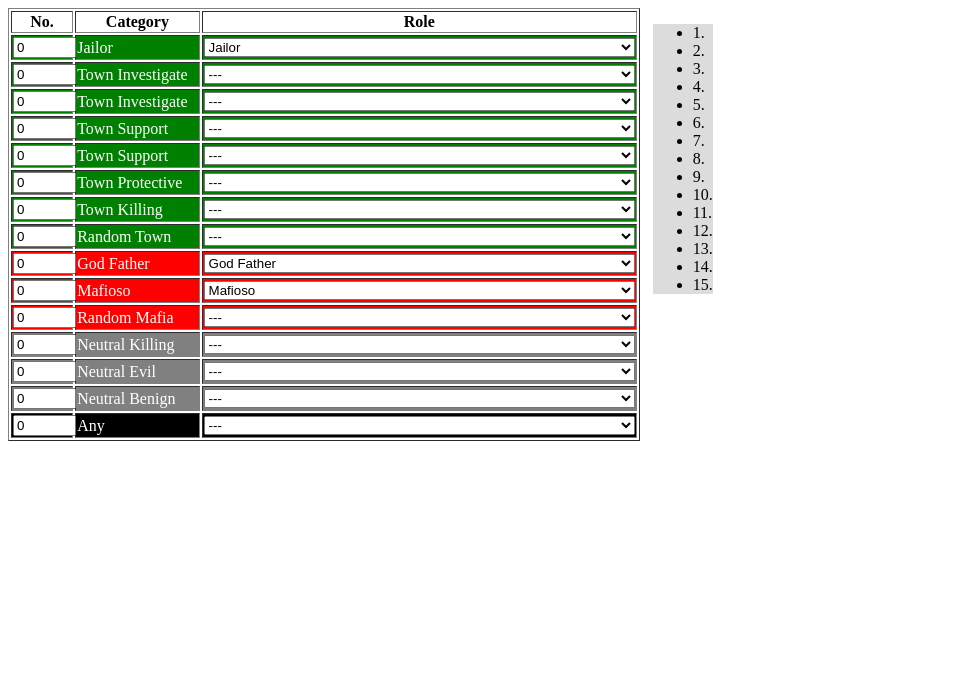
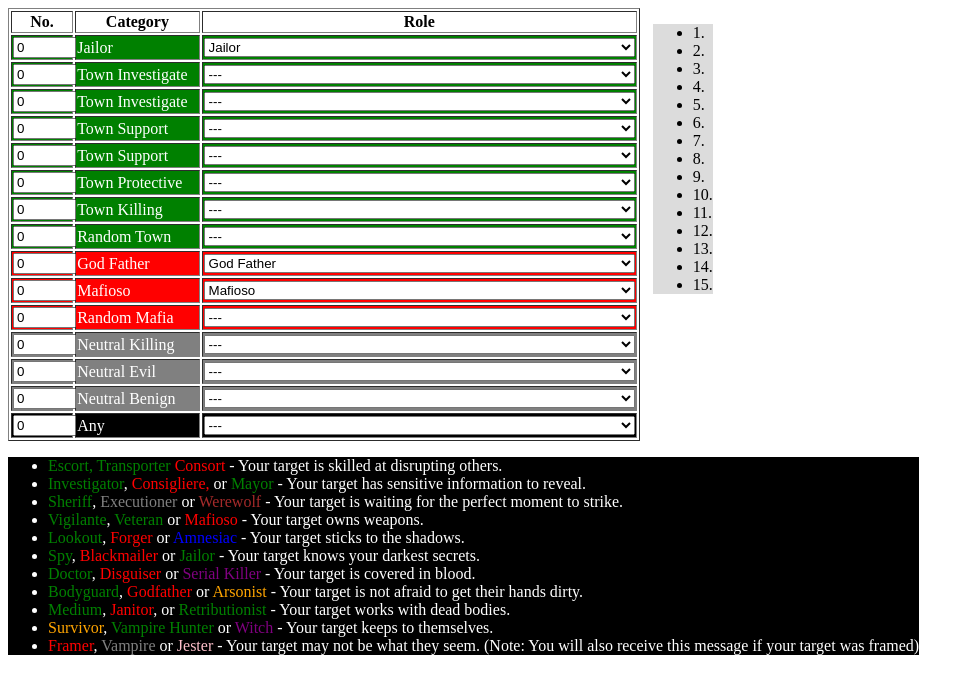
Before and after one commit to agus24/ToS_helper, a plain HTML site: page index.html in a window 1280 px wide. Shown: the whole page, without its empty margins (0-974 px from the left). Drawn offline with Linux system fonts and the light colour scheme.

Commit message:
add new description

```diff
--- a/ToS.js
+++ b/ToS.js
@@ -1,6 +1,6 @@
 var ranked = "";
 $(window).on('load', function() {
-    ranked = new Ranked("#mainTable >tbody");
+    ranked = new Ranked("#mainTable >tbody",function () { console.log('b'); });
     ranked.setTable();
 
 });
@@ -15,8 +15,9 @@ function roleChange(key,value) {
     ranked.setTable();
 }
 
-function Ranked(element) {
+function Ranked(element,afterGenerated) {
     this.element = element;
+    this.afterGenerated = afterGenerated;
     this.category = [
         {
             "name" : "Jailor",
@@ -233,8 +234,9 @@ function Ranked(element) {
         return select;
     };
 
-    this.setTable = function() {
+    this.setTable = function(afterGenerated = function () { return 'a'; }) {
         var html = '';
+        this.afterGenerated();
         for( var i = 0; i < this.category.length ; i++ ){
             html += "<tr style='color:white;background-color:"+this.category[i].color+"'>";
             html += '<td><input type="number" onchange="numberChange('+i+',this.value)" value="'+this.category[i].number+'" class="number"></td>';
@@ -268,7 +270,6 @@ function Ranked(element) {
         }
     }
 }
-
 
 function findJSON(json,checkfield,checkval)
 {
--- a/index.html
+++ b/index.html
@@ -39,6 +39,48 @@
     <li class="15">15. </li>
 </ul>
 
+<ul style="float:left;background-color:black;color:white">
+    <li>
+        <span style="color:green">
+            Escort,
+        </span>
+        <span style="color:green">
+            Transporter
+        </span>
+        <span style="color:red">
+            Consort
+        </span>
+         - Your target is skilled at disrupting others.</li>
+    <li>
+
+        <span style="color:green">
+        Investigator</span>,
+        <span style="color:red">
+            Consigliere,
+        </span>or
+        <span style="color:green">
+        Mayor</span>
+        - Your target has sensitive information to reveal.</li>
+    <li>
+        <span style="color:green">Sheriff</span>, <span style="color:gray">Executioner</span> or <span style="color:brown">Werewolf</span> - Your target is waiting for the perfect moment to strike.</li>
+    <li>
+        <span style="color:green">Vigilante</span>, <span style="color:green">Veteran</span> or <span style="color:red">Mafioso</span> - Your target owns weapons.</li>
+    <li>
+        <span style="color:green">Lookout</span>, <span style="color:red">Forger</span> or <span style="color:blue">Amnesiac</span> - Your target sticks to the shadows.</li>
+    <li>
+        <span style="color:green">Spy</span>, <span style="color:red">Blackmailer</span> or <span style="color:green">Jailor</span> - Your target knows your darkest secrets.</li>
+    <li>
+        <span style="color:green">Doctor</span>, <span style="color:red">Disguiser</span> or <span style="color:purple">Serial Killer</span> - Your target is covered in blood.</li>
+    <li>
+        <span style="color:green">Bodyguard</span>, <span style="color:red">Godfather</span> or <span style="color:orange">Arsonist</span> - Your target is not afraid to get their hands dirty.</li>
+    <li>
+        <span style="color:green">Medium</span>, <span style="color:red">Janitor</span>, or <span style="color:green">Retributionist</span> - Your target works with dead bodies.</li>
+    <li>
+        <span style="color:orange">Survivor</span>, <span style="color:green">Vampire Hunter</span> or <span style="color:purple">Witch</span> - Your target keeps to themselves.</li>
+    <li>
+        <span style="color:red">Framer</span>, <span style="color:gray">Vampire</span> or <span style="color:pink">Jester</span> - Your target may not be what they seem. (Note: You will also receive this message if your target was framed)</li>
+</ul>
+
 <script src="jquery/dist/jquery.min.js"></script>
 <script src="ToS.js"></script>
 </body>
```
